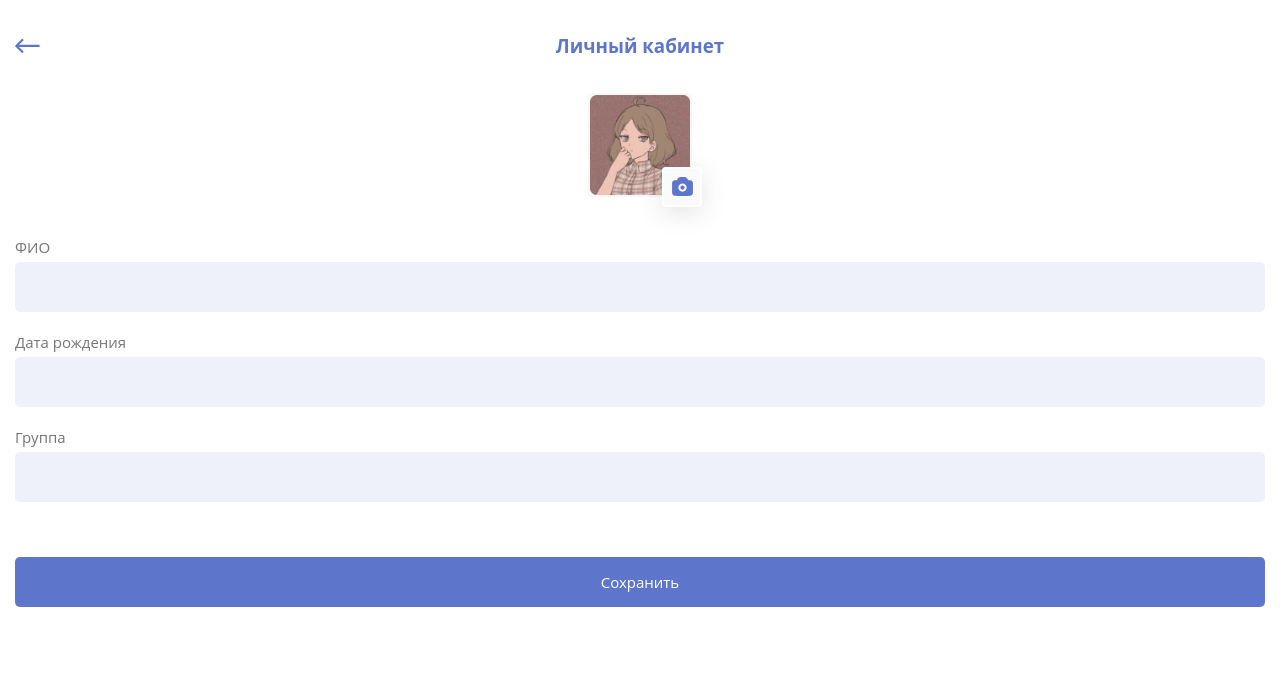
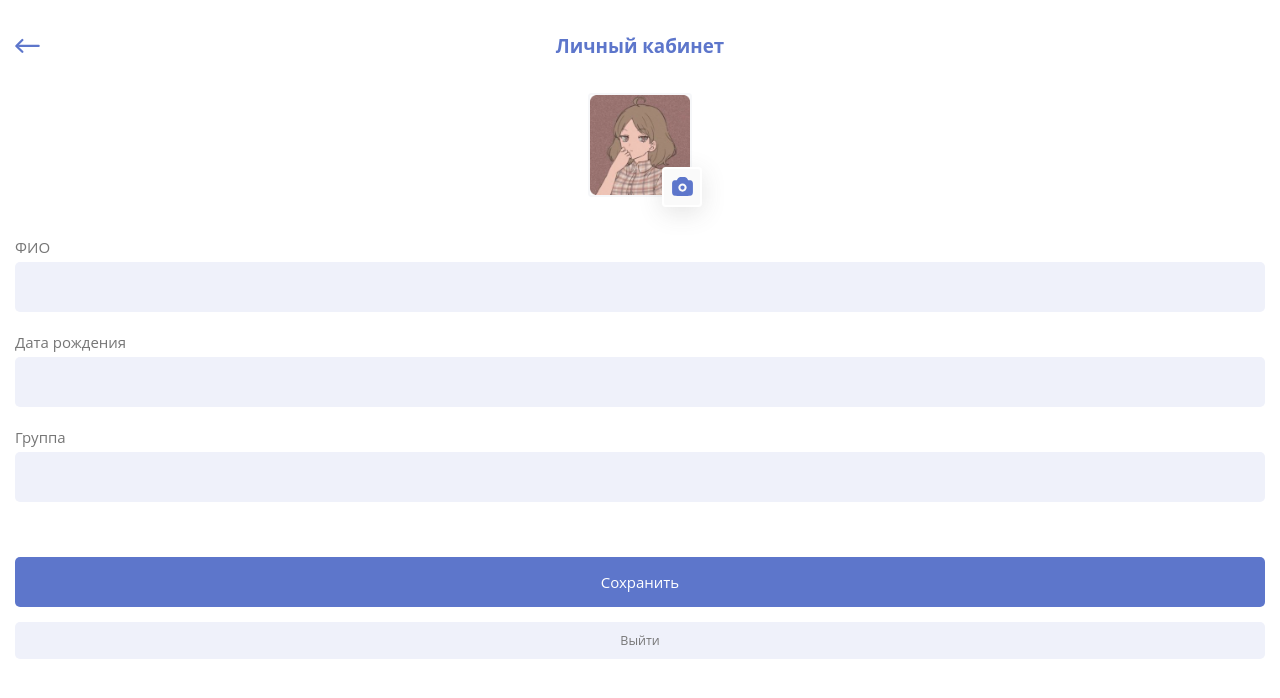
Before and after one commit to ReaGet/studeo, a Vue app: page /profile/edit in a window 1280 px wide. Shown: the top 698 px of the page. Built offline with nearby package versions, Linux system fonts and the light colour scheme; no server answers.

Commit message:
added logout

```diff
--- a/src/views/profile/EditProfileView.vue
+++ b/src/views/profile/EditProfileView.vue
@@ -1,5 +1,6 @@
+<!-- eslint-disable -->
 <template>
-  <div class="flex flex-col items-center gap-16">
+  <div class="flex flex-col items-center pb-6 gap-16">
     <div class="relative">
       <div class="border-2 border-primary-100 overflow-hidden rounded-md">
         <img
@@ -25,6 +26,10 @@
           class="px-4 py-6 mt-14 text-2xl text-white bg-primary-default rounded-lg outline-none"
         >Сохранить</button>
       </form>
+      <button
+        class="w-full px-4 py-4 mt-6 text-xl text-gray-default bg-primary-light rounded-lg outline-none"
+        @click="logout"
+      >Выйти</button>
     </div>
   </div>
 </template>
@@ -34,5 +39,11 @@ import VInput from '@/components/ui/InputComponent.vue';
 
 export default {
   components: { VInput },
+  methods: {
+    logout() {
+      this.$store.dispatch('logout');
+      this.$router.push('/');
+    },
+  },
 };
 </script>
```
